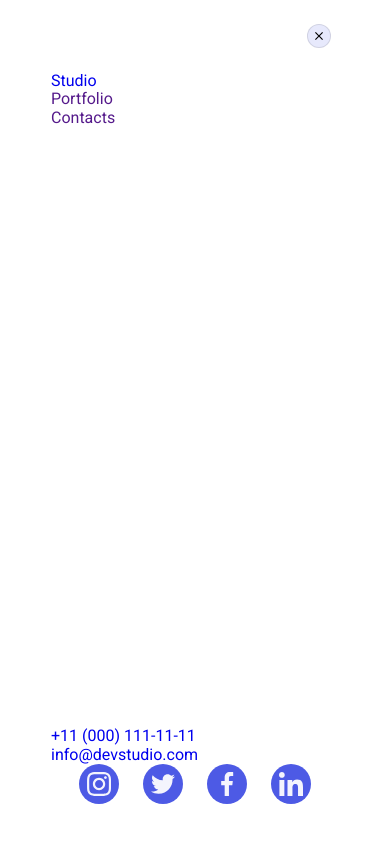
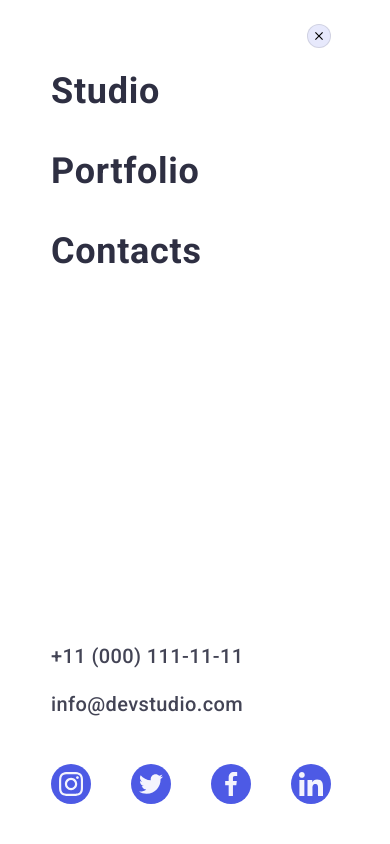
Before and after one commit to BilykYarosalvAleksandrovich/goit-markup-hw-06, a plain HTML site: page index.html in a window 390 px wide. Both pictures are taken after a click on the button 327 px from the left and 26 px from the top of the page. Shown: the top 844 px of the page. Drawn offline with nearby package versions, Linux system fonts and the light colour scheme.

Commit message:
I add overflow

```diff
--- a/css/styles.css
+++ b/css/styles.css
@@ -216,6 +216,7 @@ img {
   pointer-events: none;
   transition: opacity 250ms cubic-bezier(0.4, 0, 0.2, 1),
     visibility 250ms cubic-bezier(0.4, 0, 0.2, 1);
+  overflow: auto;
 }
 
 .mobile-menu.is-open {
@@ -241,24 +242,51 @@ img {
 .mobile-menu-nav {
 }
 .mobile-list {
+  margin-bottom: 50px;
 }
-.mobile-item {
+.mobile-item:not(:last-child) {
+  margin-bottom: 40px;
 }
+
 .mobile-link {
+  font-size: 36px;
+  line-height: 1.11;
+  font-weight: 700;
+  letter-spacing: 0.02em;
+  color: #2e2f42;
 }
-.current {
+
+.mobile-link:hover,
+.mobile-link:focus,
+.mobile-address-link:hover,
+.mobile-address-link:focus {
+  color: #404bbf;
 }
+
 .mobile-address {
 }
 .mobile-address-list {
 }
-.mobile-address-item {
+.mobile-address-item:not(:last-child) {
+  margin-bottom: 24px;
 }
 .mobile-address-link {
+  font-size: 20px;
+  line-height: 1.2;
+  font-weight: 500;
+  letter-spacing: 0.02em;
+  color: #434455;
 }
 .mobile-menu-social {
+  margin-top: 48px;
 }
-.team-box-list {
+.mobile-box-list {
+  display: flex;
+  flex-direction: row;
+  justify-content: center;
+  align-items: center;
+  max-width: 280px;
+  gap: 40px;
 }
 .mobile-special-list {
 }
--- a/index.html
+++ b/index.html
@@ -68,7 +68,7 @@
           <nav class="mobile-menu-nav">
             <ul class="mobile-list">
               <li class="mobile-item">
-                <a class="mobile-link current" href="./index.html">Studio</a>
+                <a class="mobile-link" href="./index.html">Studio</a>
               </li>
               <li class="mobile-item">
                 <a class="mobile-link" href="">Portfolio</a>
@@ -93,7 +93,7 @@
             </ul>
           </address>
           <div class="mobile-menu-social">
-            <ul class="team-box-list mobile-special-list">
+            <ul class="mobile-box-list">
               <li class="team-box-item">
                 <a class="team-box-link fbl" href="https://www.instagram.com">
                   <svg class="team-box-svg" width="24" height="24">
```
